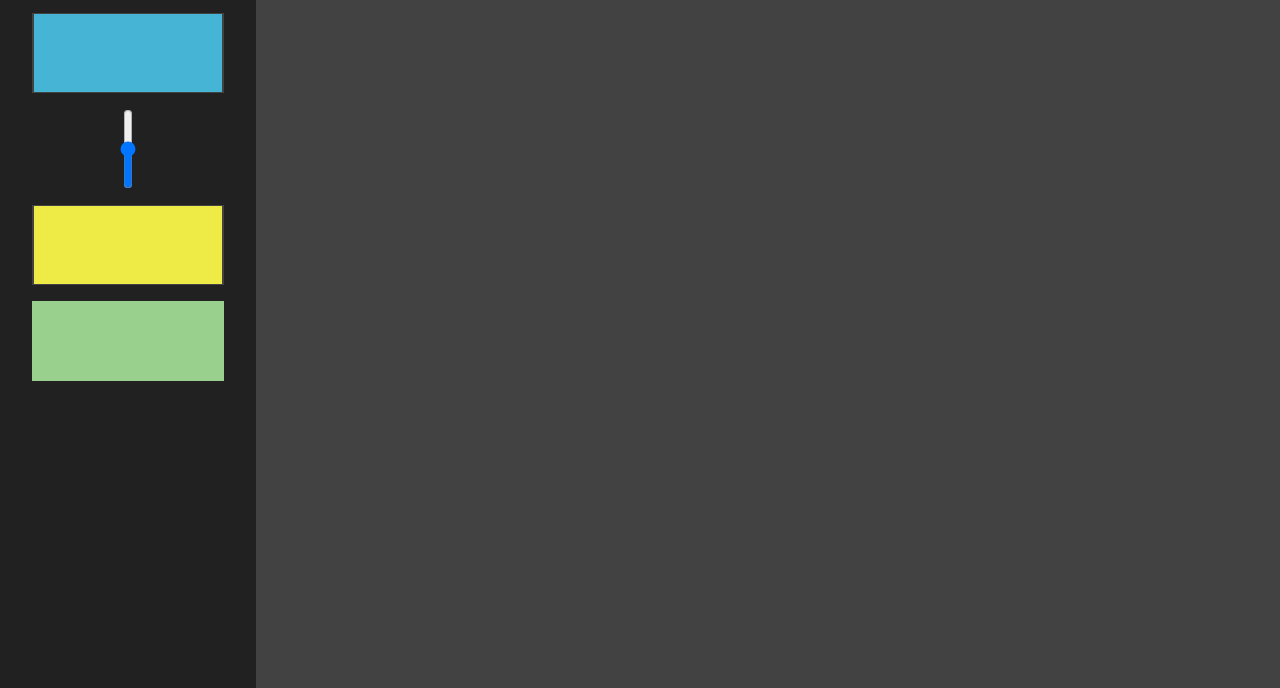
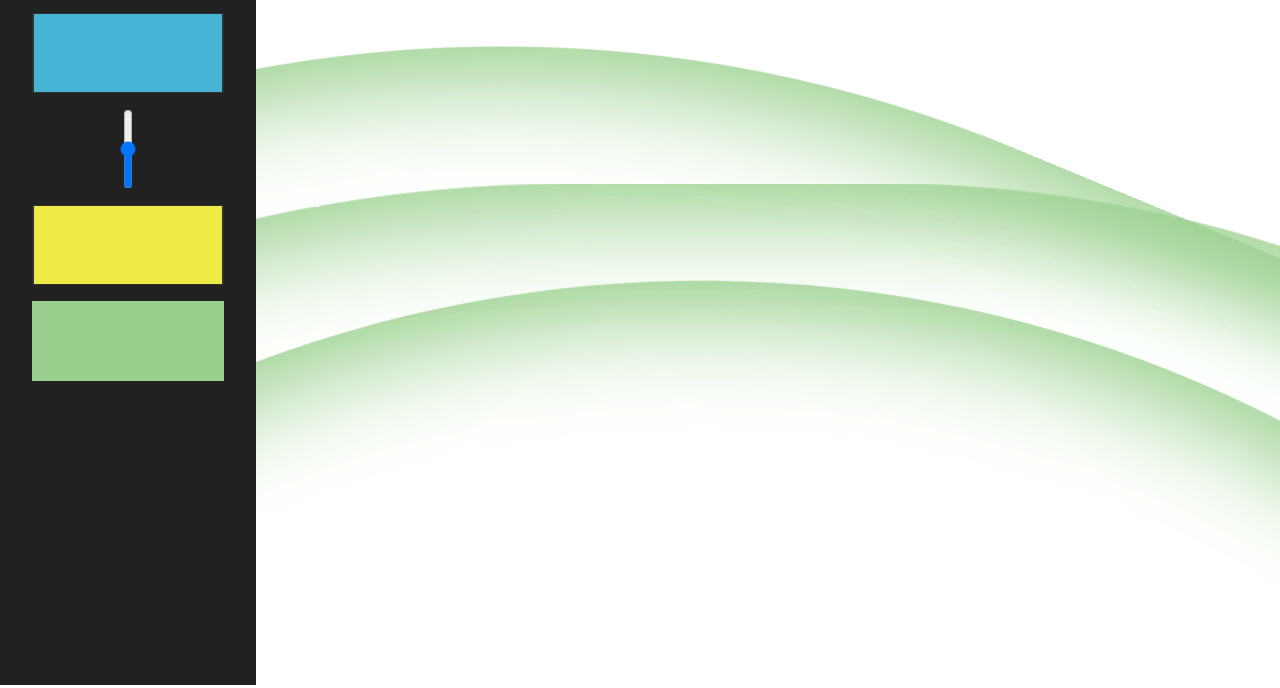
Before and after one commit to GitMarre/color-shizz, a plain HTML site: page monday bushi/index.html in a window 1280 px wide. Shown: the part 115-803 px from the top of the page. Drawn offline with Linux system fonts and the light colour scheme.

Commit message:
snart där?

```diff
--- a/monday bushi/effects.js
+++ b/monday bushi/effects.js
@@ -2,6 +2,9 @@ const r = Math.round;
 const a = document.querySelector('.a');
 const b = document.querySelector('.b');
 const result = document.querySelector('.result');
+const ett = document.querySelectorAll(".ett");
+const två = document.querySelectorAll(".två");
+const tre = document.querySelectorAll(".tre");
 const pInput = document.querySelector('[data-p]');
 const aInput = document.querySelector('[data-a]');
 const bInput = document.querySelector('[data-b]');
@@ -11,6 +14,22 @@ update();
 
 function update() {
 	result.style.background = blend(aInput.value, bInput.value, Number(pInput.value));
+	reset();
+}
+
+function reset() {
+	const colormix = blend(aInput.value, bInput.value, Number(pInput.value));
+	const boxshadow = 'inset 0 0 10vw ' + colormix;
+	for(var i = 0; i < två.length; i++){
+		två[i].style['boxShadow'] = boxshadow;
+	}
+	for(var i = 0; i < ett.length; i++){
+		ett[i].style['boxShadow'] = boxshadow;
+	}
+	for(var i = 0; i < tre.length; i++){
+		tre[i].style['boxShadow'] = boxshadow;
+	}
+	console.log(colormix);
 }
 
 function toRGBA(d) {
--- a/monday bushi/index.html
+++ b/monday bushi/index.html
@@ -27,7 +27,7 @@
                 <div class="b">
                     <input type="color" data-b value="#46b5d5">
                 </div>
-                <div class="slider">
+                <div class="slider" title="Establish dominance">
                     <input type="range" data-p min="0" max="1" step="0.01" value="0.5"/>
                 </div>
                 <div class="a">
@@ -37,7 +37,12 @@
             </div>
         </div>
         <div class="resultbody">
-
+            <div class="wave ett"></div>
+            <div class="wave ett"></div>
+            <div class="wave två" ></div>
+            <div class="wave två" ></div>
+            <div class="wave tre"></div>
+            <div class="wave tre"></div>
         </div>
     </div>
   <script src="effects.js"></script>
--- a/monday bushi/style.css
+++ b/monday bushi/style.css
@@ -13,6 +13,13 @@ body{
 	text-align: center;
 }
 
+.wrapper{
+    width: 100vw;
+    height: 100vh;
+    overflow: hidden;
+    position: relative;
+}
+
 .titletext{
     margin: 0;
     padding: 0;
@@ -23,7 +30,7 @@ p{
     opacity: 70%;
     padding: 0.5em;
     margin: 0;
-    background-color: #424242;
+    background-color: #303030;
     border-radius: 0.5em;
 }
 
@@ -39,6 +46,8 @@ p{
     float:left;
     background-color: #212121;
     padding: 1em;
+    position: relative;
+    z-index: 100;
 }
 
 [data-p] {
@@ -61,6 +70,7 @@ input[type="range"] {
 	justify-content: center;
 	align-items: stretch;
     margin: 0;
+    z-index: 100;
  }
 
 
@@ -76,6 +86,7 @@ input[type="range"] {
     margin: 0;
     /* background-color: #424242; */
     border-radius: 0.5em;
+    z-index: 100;
 }
 
 
@@ -86,6 +97,11 @@ input[type="range"] {
 	display: flex;
 	justify-content: center;
 	align-items: stretch;
+    z-index: 100;
+}
+
+.colors > div :hover{
+    cursor:pointer;
 }
 
 
@@ -93,13 +109,16 @@ input[type="range"] {
     flex: 1;
 	display: block;
 	height: 100%;
+    z-index: 100;
 }
 
 .resultbody{
     width: 80%;
     height: calc(100vh - 37px);
     float:right;
-    background-color: #424242;
+    background-color: #FFFFFF;
+    overflow: hidden;
+    z-index: 100;
 }
 
 input[type="color"] {
@@ -107,13 +126,64 @@ input[type="color"] {
 	border: none;
 	width: 32px;
 	height: 32px;
-    background-color: #424242;
+    background-color: #303030;
 }
 input[type="color"]::-webkit-color-swatch-wrapper {
 	padding: 0;
-    background-color: #424242;
+    background-color: #303030;
 }
 input[type="color"]::-webkit-color-swatch {
 	border: none;
     background-color: #424242;
 }
+
+/* BAJS */
+
+.ett {
+  content: '';
+  position: absolute;
+  top: 30%;
+  left: 50%;
+  width: 250vw;
+  height: 250vw;
+  margin-left: -125vw;
+  transform-origin: 50% 50%;
+  /* background-color: transparent; */
+  border-radius: 38% 42%;
+  /* box-shadow: inset 0 0 10vw rgba(255,0,255,0.8); */
+  animation: spin 16s infinite linear;
+  mix-blend-mode:normal;
+  z-index: 99;
+}
+
+.två{
+    content: '';
+    position: absolute;
+    top: 60%;
+    left: 50%;
+  width: 260vw;
+  height: 260vw;
+  margin-left: -125vw;
+  transform-origin: 49% 51%;
+  border-radius: 40% 38%;
+  /* box-shadow: inset 0 0 10vw rgba(255,255,0,0.8); */
+  animation: spin 13s infinite linear;
+}
+
+.tre {
+      content: '';
+  position: absolute;
+  top: 45%;
+  left: 50%;
+  width: 240vw;
+  height: 240vw;
+  margin-left: -125vw;
+  transform-origin: 51% 49%;
+  border-radius: 48% 42%;
+  /* box-shadow: inset 0 0 10vw rgba(0,255,255,0.8); */
+  animation: spin 10s infinite linear;
+}
+
+@keyframes spin {
+  100% { transform: rotate(360deg); }
+}
```
